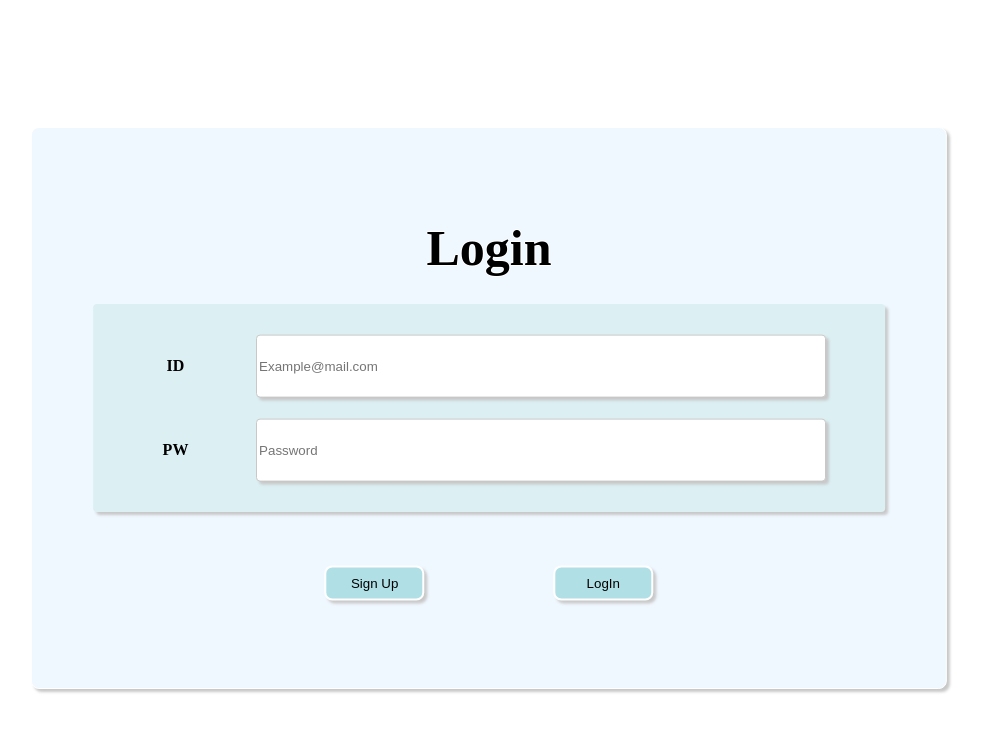
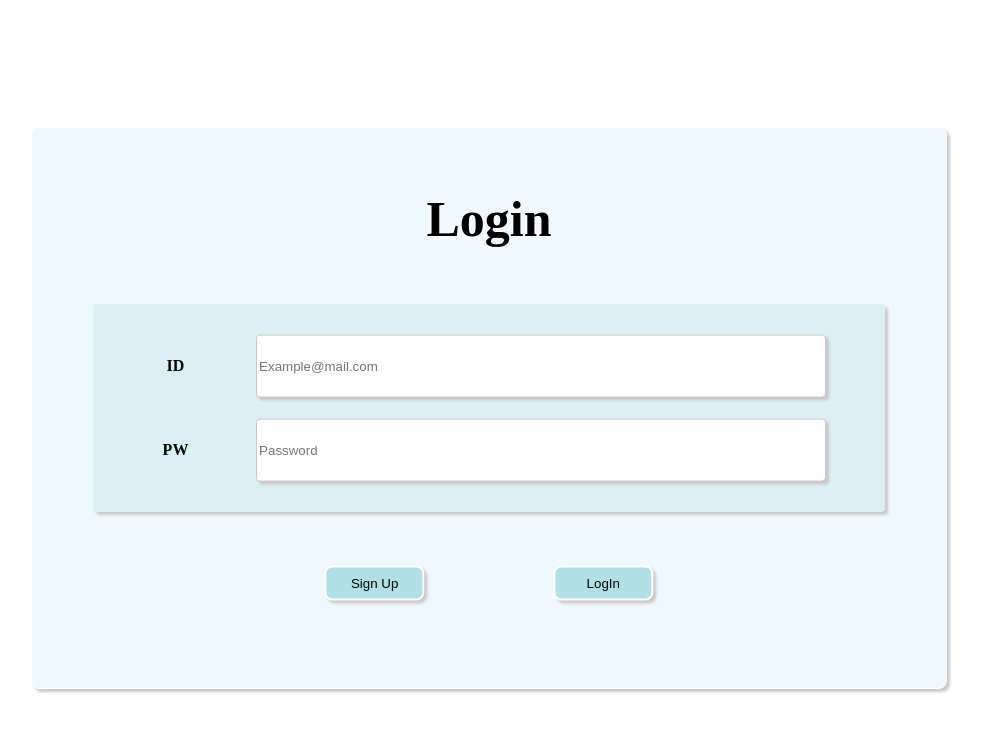
Before and after one commit to Health-info/FrontEnd, a React (Create React App) app: page /login in a window 1280 px wide. Shown: the top 732 px of the page, without its empty margins (159-1141 px from the left). Built offline with nearby package versions, Linux system fonts and the light colour scheme.

Commit message:
css glitch updated

```diff
--- a/src/pages/login/login.module.css
+++ b/src/pages/login/login.module.css
@@ -41,7 +41,7 @@
     position: absolute;
     top: 50%;
     left: 50%;
-    transform: translate(-50%, -50%);
+    transform: translate(-50%,-100%);
 }
 
 .loginform{
--- a/src/pages/signup/signUp.module.css
+++ b/src/pages/signup/signUp.module.css
@@ -35,7 +35,7 @@
   position: absolute;
   top: 50%;
   left: 50%;
-  transform: translate(-50%, -50%);
+  transform: translate(-50%, -130%);
 }
 
 /************************************************************/
```
